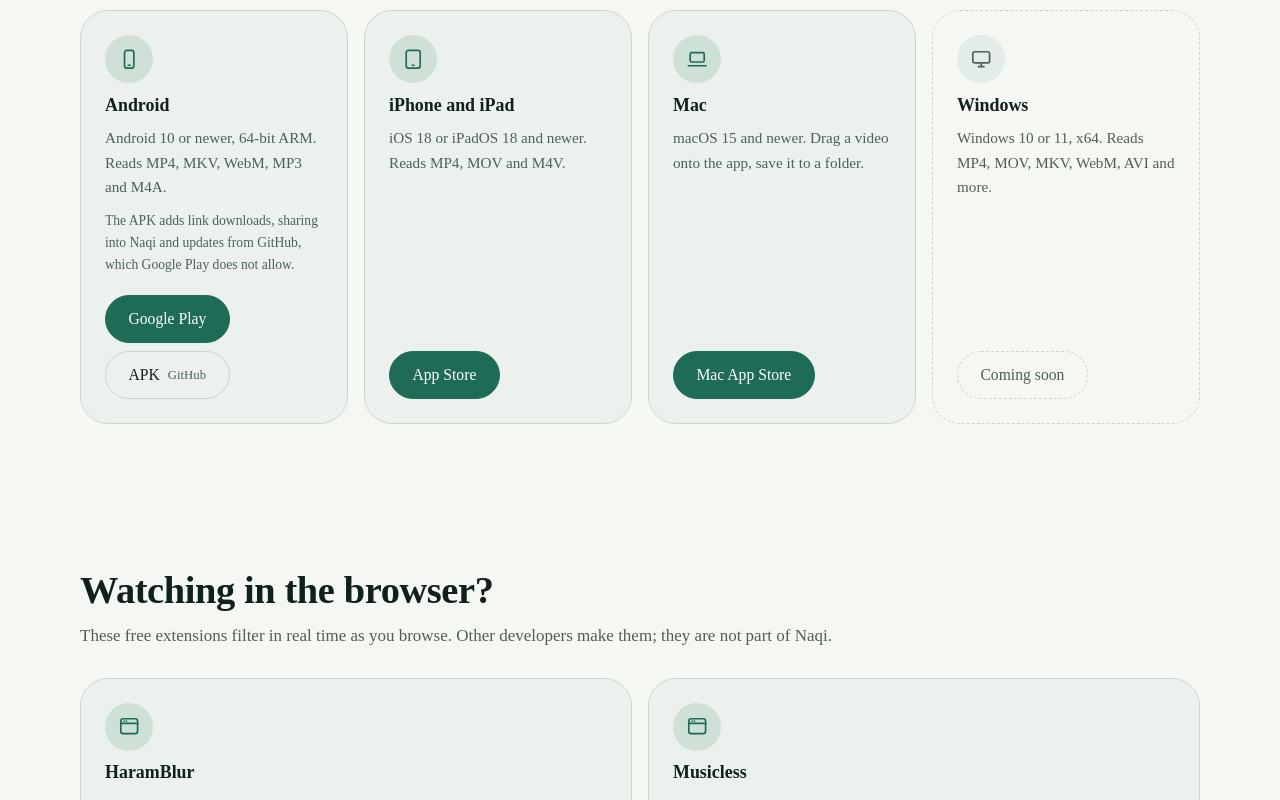
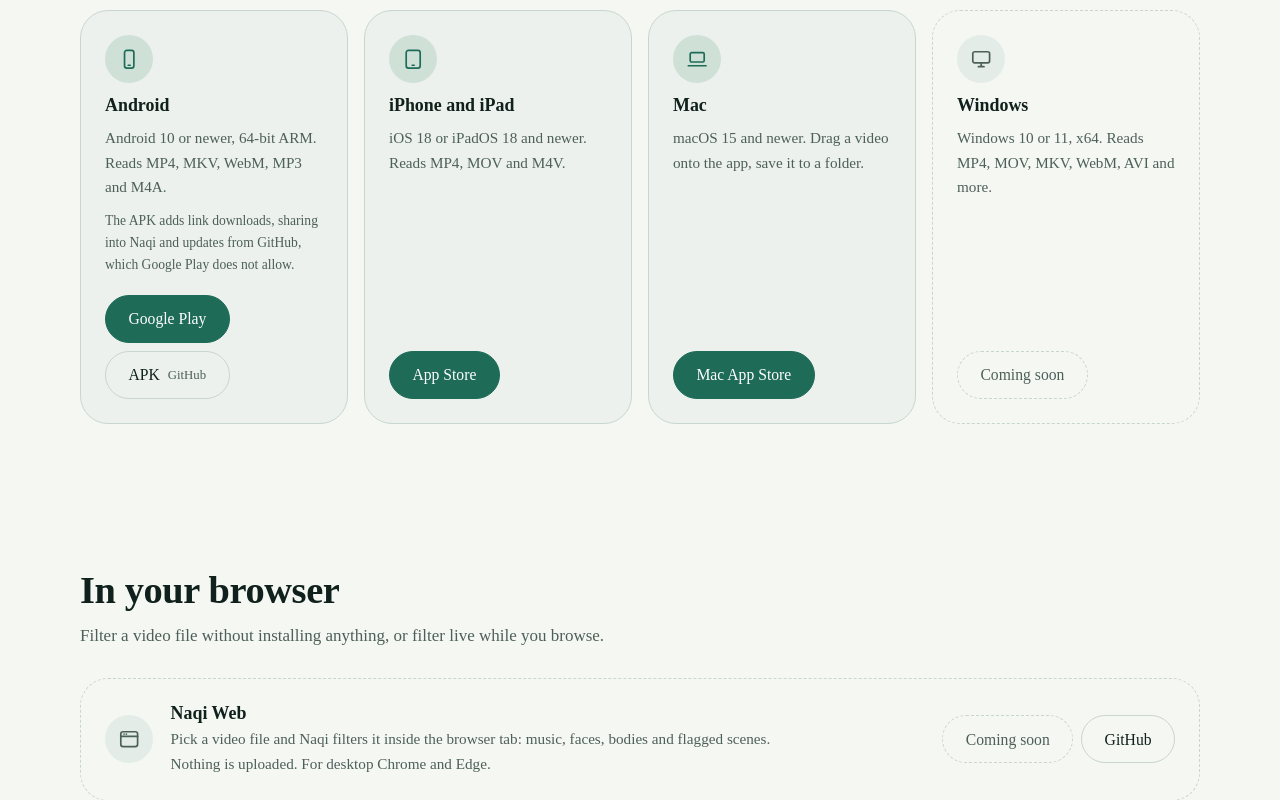
Before and after one commit to haithamassoli/NaqiHalalVideoFilter, an Astro site in the folder web/: page / in a window 1280 px wide. Shown: the part 2000-2800 px from the top of the page. Built offline with nearby package versions, Linux system fonts and the light colour scheme; Astro itself is replaced by a stand-in of ours; no server answers.

Commit message:
Add Naqi Web to the landing page's browser section
apps/web is not deployed yet, so its card shows Coming soon until
webAppUrl is set. The extensions move under a live-filtering subheading.

Co-Authored-By: Claude Opus 5.5 <noreply@anthropic.com>

```diff
--- a/web/src/components/Landing.astro
+++ b/web/src/components/Landing.astro
@@ -62,8 +62,13 @@ const t = {
     macAppStore: 'Mac App Store',
     msi: 'Installer (MSI)',
     androidNote: 'The APK adds link downloads, sharing into Naqi and updates from GitHub, which Google Play does not allow.',
-    browserTitle: 'Watching in the browser?',
-    browserLead: 'These free extensions filter in real time as you browse. Other developers make them; they are not part of Naqi.',
+    browserTitle: 'In your browser',
+    browserLead: 'Filter a video file without installing anything, or filter live while you browse.',
+    webName: 'Naqi Web',
+    webBody: 'Pick a video file and Naqi filters it inside the browser tab: music, faces, bodies and flagged scenes. Nothing is uploaded. For desktop Chrome and Edge.',
+    webOpen: 'Open Naqi Web',
+    extTitle: 'Live filtering while you browse',
+    extLead: 'These free extensions filter in real time. Other developers make them; they are not part of Naqi.',
     extensions: {
       haramblur: ['HaramBlur', 'Blurs faces and indecent images and videos on most websites while you browse.'],
       musicless: ['Musicless', 'Removes most of the background music from YouTube videos and keeps the voices.'],
@@ -115,8 +120,13 @@ const t = {
     macAppStore: 'Mac App Store',
     msi: 'المثبّت (MSI)',
     androidNote: 'نسخة APK تضيف التنزيل من الروابط، ومشاركة الفيديو إلى نقي، والتحديث من GitHub، وهذه لا يسمح بها Google Play.',
-    browserTitle: 'تشاهد في المتصفح؟',
-    browserLead: 'هذه الإضافات المجانية تفلتر لحظيًا أثناء التصفح. يطوّرها مطوّرون آخرون، وليست جزءًا من نقي.',
+    browserTitle: 'داخل المتصفح',
+    browserLead: 'فلتر ملف فيديو دون تثبيت أي شيء، أو فلتر لحظيًا أثناء التصفح.',
+    webName: 'نقي للويب',
+    webBody: 'اختر ملف فيديو ويفلتره نقي داخل تبويب المتصفح: الموسيقى والوجوه والأجساد والمشاهد المخلّة. لا يُرفع أي شيء. لمتصفحَي Chrome وEdge على الحاسوب.',
+    webOpen: 'افتح نقي للويب',
+    extTitle: 'فلترة لحظية أثناء التصفح',
+    extLead: 'هذه الإضافات المجانية تفلتر لحظيًا. يطوّرها مطوّرون آخرون، وليست جزءًا من نقي.',
     extensions: {
       haramblur: ['HaramBlur', 'يموّه الوجوه والصور والمقاطع المخلّة في معظم المواقع أثناء التصفح.'],
       musicless: ['Musicless', 'يحذف معظم الموسيقى الخلفية من فيديوهات يوتيوب ويُبقي الأصوات.'],
@@ -159,6 +169,8 @@ const platforms: { key: keyof typeof t.platforms; badge?: string; links: Link[];
     ? { key: 'windows', badge: t.beta, links: [{ label: t.msi, href: windows.url, meta: windows.version.replace(/^windows-/, '') }] }
     : { key: 'windows', links: [{ label: t.soon }] },
 ];
+// apps/web is not deployed yet: set its URL here and the card turns into a link.
+const webAppUrl = '';
 const extensions: { key: keyof typeof t.extensions; site: string; source: string; links: Link[] }[] = [
   {
     key: 'haramblur', site: 'https://haramblur.com/', source: 'https://github.com/alganzory/HaramBlur',
@@ -337,6 +349,21 @@ const jsonLd = {
       <section id="browser" class="wrap block" aria-labelledby="browser-title">
         <h2 id="browser-title">{t.browserTitle}</h2>
         <p class="sub">{t.browserLead}</p>
+        <article class:list={['card', 'tile', 'web', { soon: !webAppUrl }]}>
+          <span class="ico" aria-hidden="true"><svg viewBox="0 0 24 24" set:html={icon.browser} /></span>
+          <div>
+            <h3>{t.webName}</h3>
+            <p>{t.webBody}</p>
+          </div>
+          <div class="links">
+            {webAppUrl
+              ? <a class="btn primary" href={webAppUrl}>{t.webOpen}</a>
+              : <span class="btn off">{t.soon}</span>}
+            <a class="btn" href={`https://github.com/${repo}/tree/main/apps/web`}>GitHub</a>
+          </div>
+        </article>
+        <h3 class="subhead">{t.extTitle}</h3>
+        <p class="sub">{t.extLead}</p>
         <div class="grid two">
           {extensions.map((e) => (
             <article class="card tile">
@@ -361,7 +388,8 @@ const jsonLd = {
         {t.code}:{' '}
         <a href={`https://github.com/${repo}/tree/main/apps/android`}>{t.platforms.android[0]}</a>{sep}
         <a href={`https://github.com/${repo}/tree/main/apps/apple`}>{ar ? 'آبل' : 'Apple'}</a>{sep}
-        <a href={`https://github.com/${repo}/tree/main/apps/windows`}>{t.platforms.windows[0]}</a>
+        <a href={`https://github.com/${repo}/tree/main/apps/windows`}>{t.platforms.windows[0]}</a>{sep}
+        <a href={`https://github.com/${repo}/tree/main/apps/web`}>{ar ? 'الويب' : 'Web'}</a>
       </p>
     </footer>
   </body>
@@ -497,6 +525,11 @@ const jsonLd = {
   .tile .links { display: flex; flex-wrap: wrap; gap: 0.5rem; margin-top: auto; padding-top: 0.5rem; }
   .tile.soon { background: transparent; border-style: dashed; }
   .tile.soon .ico { background: var(--mist); color: var(--muted); }
+  .web { flex-direction: row; align-items: center; gap: 1.1rem; margin-top: 1.8rem; }
+  .web > div:first-of-type { flex: 1; }
+  .web p { margin-top: 0.25rem; font-size: 0.95rem; color: var(--muted); max-width: 40em; }
+  .web .links { margin-top: 0; padding-top: 0; flex: none; }
+  .subhead { margin-top: 2.5rem; font-size: 1.25rem; }
   .tag { font-size: 0.72rem; font-weight: 500; padding: 0.1rem 0.55rem; border-radius: 999px; background: #f5ddbb; color: #6b4a12; }
 
   footer { display: flex; flex-wrap: wrap; justify-content: space-between; gap: 1rem; padding-block: 2rem 3rem; border-top: 1px solid var(--line); font-size: 0.92rem; color: var(--muted); }
@@ -506,5 +539,6 @@ const jsonLd = {
     .hero, .grid, .grid.two { grid-template-columns: 1fr; }
     nav a:not(.lang) { display: none; }
     .rows { padding-inline: 1.1rem; }
+    .web { flex-direction: column; align-items: flex-start; }
   }
 </style>
```
Also changed, not shown: web/README.md.
